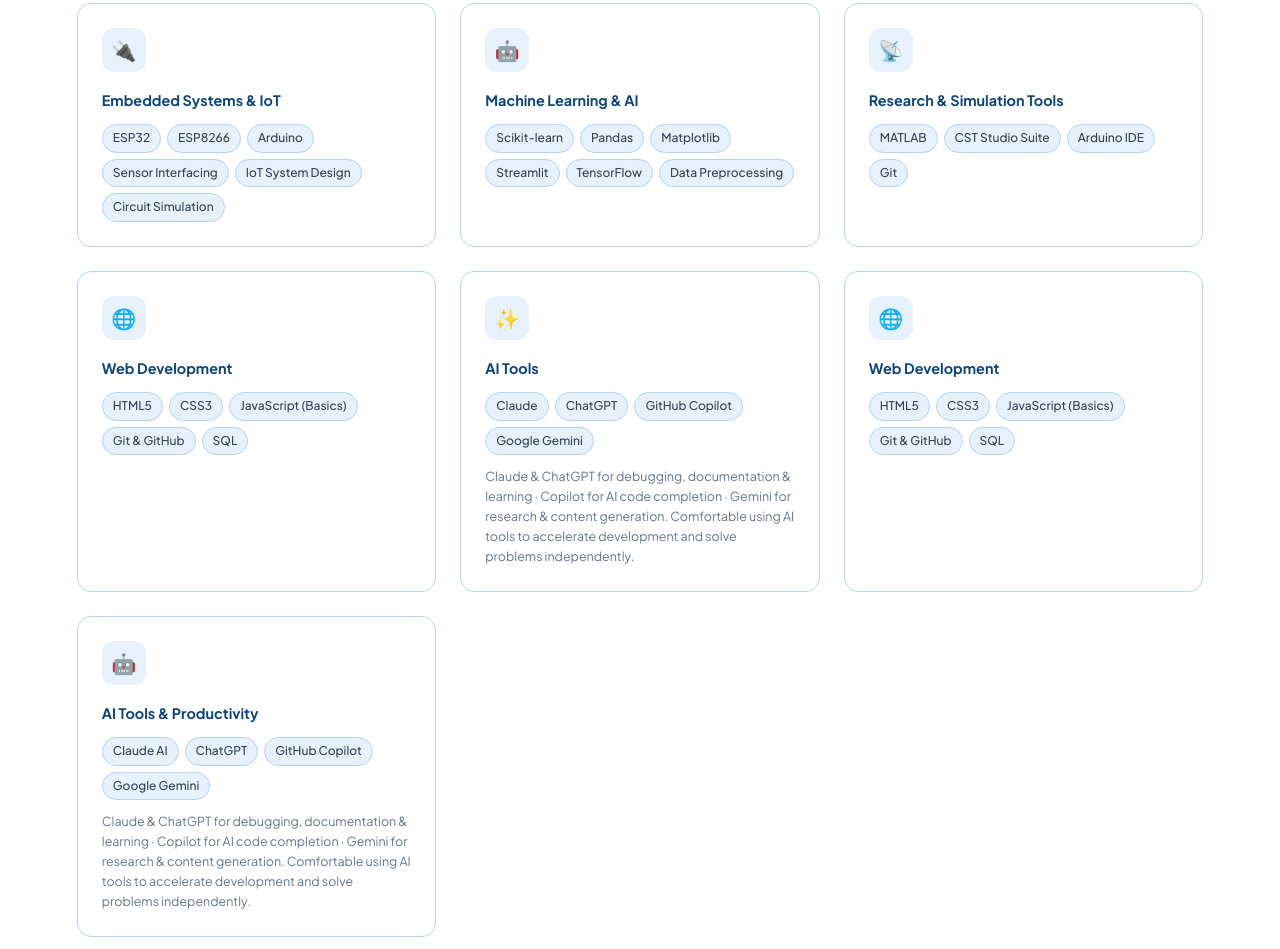
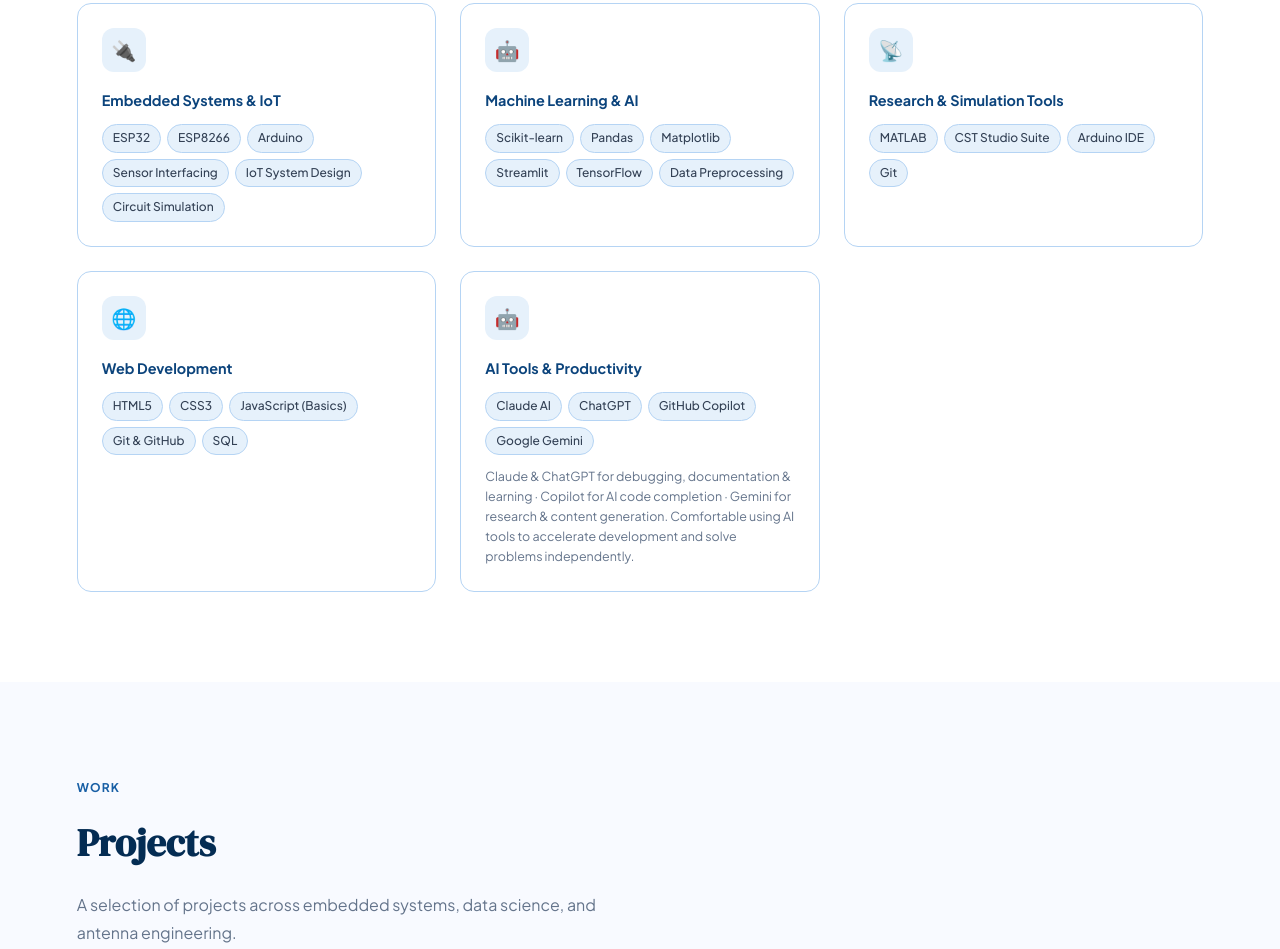
Before and after one commit to Santha-Lakshmi-S/Portfolio1, a plain HTML site: page index.html in a window 1280 px wide. Shown: the part 3861-4810 px from the top of the page. Drawn offline with Linux system fonts and the light colour scheme.

Commit message:
Update index.html

```diff
--- a/index.html
+++ b/index.html
@@ -734,30 +734,6 @@
         </div>
       </div>
       <div class="skill-card">
-        <div class="skill-card-icon">✨</div>
-        <h3>AI Tools</h3>
-        <div class="skill-tags">
-          <span class="skill-tag">Claude</span>
-          <span class="skill-tag">ChatGPT</span>
-          <span class="skill-tag">GitHub Copilot</span>
-          <span class="skill-tag">Google Gemini</span>
-        </div>
-        <p style="font-size:0.78rem;color:var(--gray-500);margin-top:0.75rem;line-height:1.6;">
-          Claude & ChatGPT for debugging, documentation & learning · Copilot for AI code completion · Gemini for research & content generation. Comfortable using AI tools to accelerate development and solve problems independently.
-        </p>
-      </div>
-      <div class="skill-card">
-        <div class="skill-card-icon">🌐</div>
-        <h3>Web Development</h3>
-        <div class="skill-tags">
-          <span class="skill-tag">HTML5</span>
-          <span class="skill-tag">CSS3</span>
-          <span class="skill-tag">JavaScript (Basics)</span>
-          <span class="skill-tag">Git & GitHub</span>
-          <span class="skill-tag">SQL</span>
-        </div>
-      </div>
-      <div class="skill-card">
         <div class="skill-card-icon">🤖</div>
         <h3>AI Tools & Productivity</h3>
         <div class="skill-tags">
```
